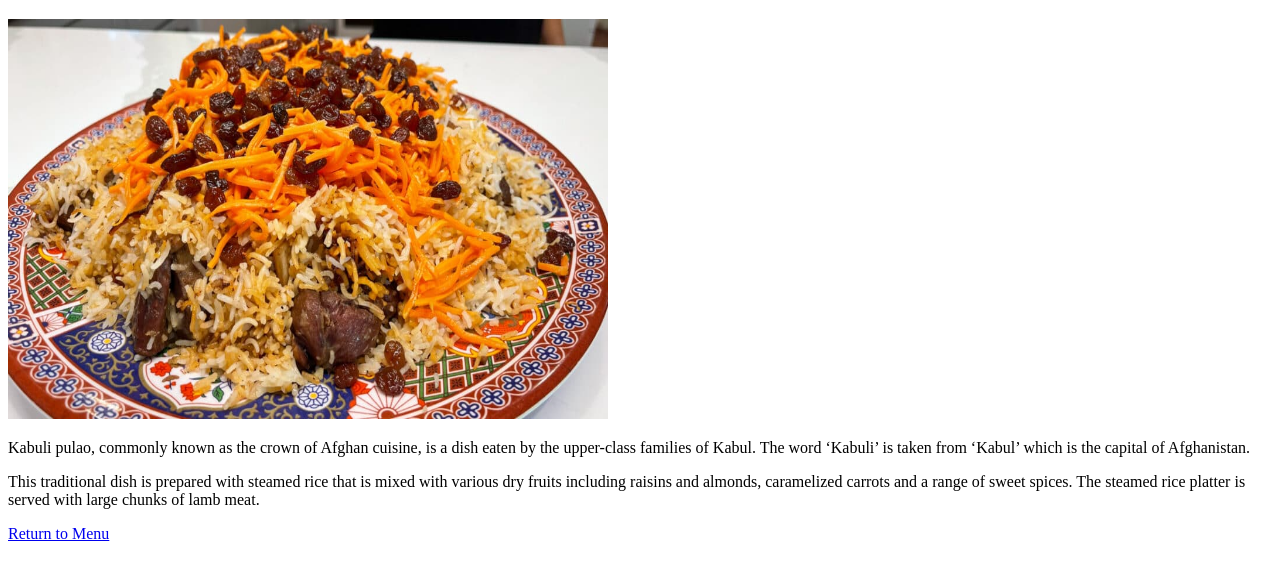
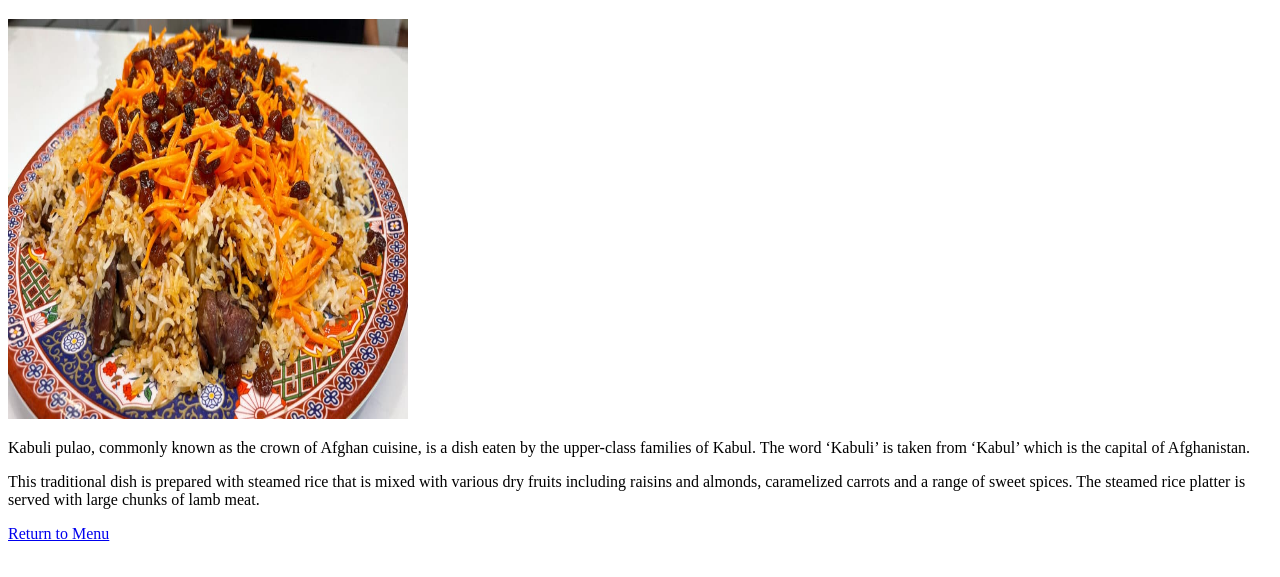
Before and after one commit to rizaeian/Afghan-Recipes, a plain HTML site: page recipes/qabli.html in a window 1280 px wide. Shown: the part 61-638 px from the top of the page. Drawn offline with Linux system fonts and the light colour scheme.

Commit message:
Update qabli.html

```diff
--- a/recipes/qabli.html
+++ b/recipes/qabli.html
@@ -6,7 +6,7 @@
     </head>
     <body>
         <h1>Kabuli Pulao</h1>
-        <img src="../qabli.jpg" alt="Qabli Pulao" height="400" width="600">
+        <img src="../qabli.jpg" alt="Qabli Pulao" height="400" width="400">
         <p>Kabuli pulao, commonly known as the crown of Afghan cuisine, is a dish eaten by the upper-class families of Kabul. The word ‘Kabuli’ is taken from ‘Kabul’ which is the capital of Afghanistan.</p>
         <p>This traditional dish is prepared with steamed rice that is mixed with various dry fruits including raisins and almonds, caramelized carrots and a range of sweet spices. The steamed rice platter is served with large chunks of lamb meat.</p>
         <a href="../index.html">Return to Menu</a>
```
